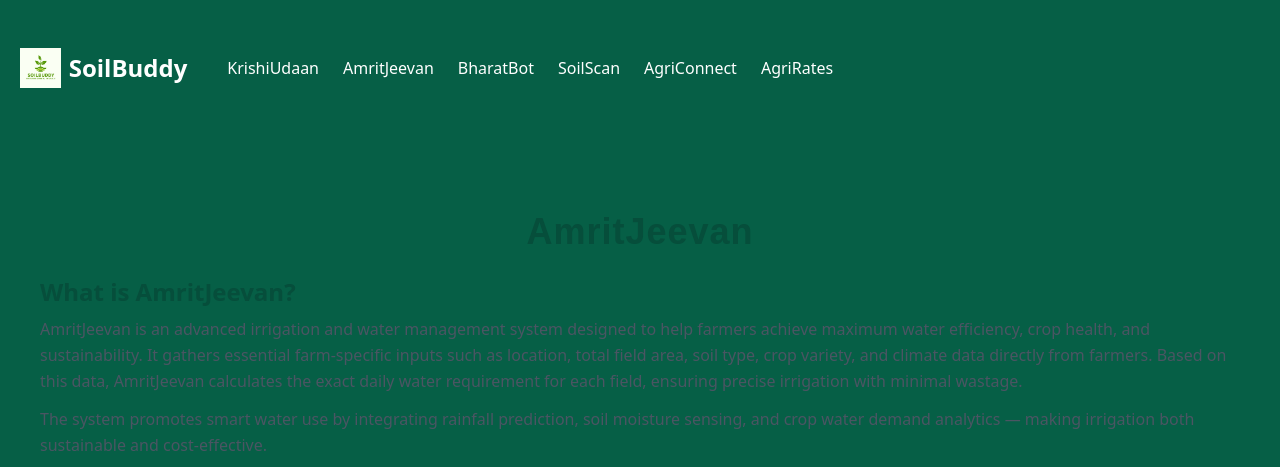
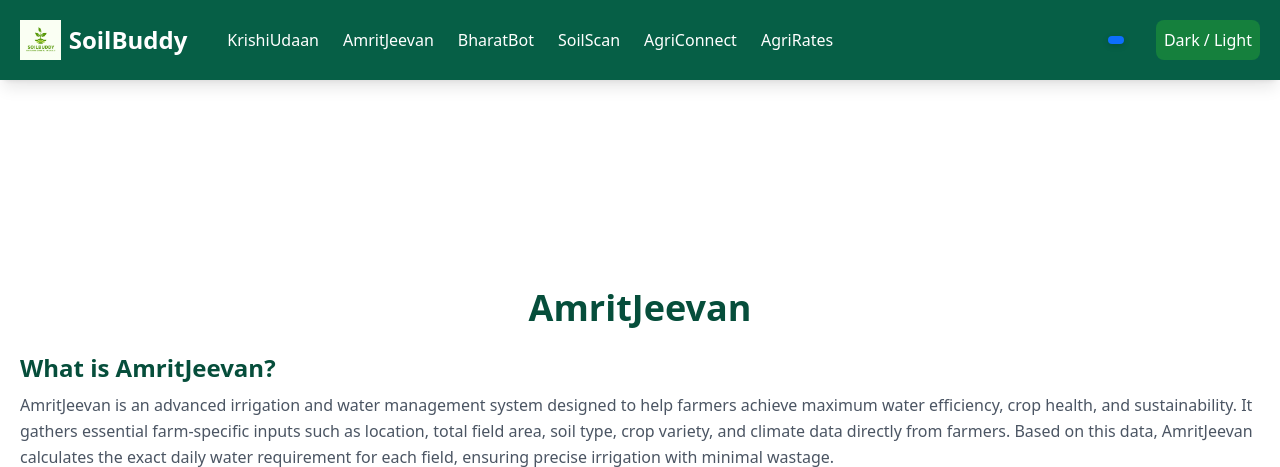
Before and after one commit to gamechangerfrombihar/SoilBuddy, a Flask app: page /amritjeevan/desc in a window 1280 px wide. Shown: the top 467 px of the page. Run offline with Flask 3, Linux system fonts and the light colour scheme; some libraries are stand-ins or nearby versions.

Commit message:
Update AmritJeevan.html

```diff
--- a/templates/AmritJeevan.html
+++ b/templates/AmritJeevan.html
@@ -33,7 +33,7 @@
 </head>
 <body class="light transition-all">
 
- <!-- Navbar -->
+<!-- Navbar -->
 <nav class="navbar text-white shadow-lg">
   <div class="container mx-auto flex flex-wrap p-5 flex-row items-center justify-between">
     <div class="flex items-center space-x-10">
@@ -50,6 +50,20 @@
         <a href="{{ url_for('agrirates') }}" class="hover:text-green-300 transition">AgriRates</a>
       </div>
     </div>
+
+   <nav class="flex items-center space-x-4">
+  <!-- Other navbar elements -->
+  {% include 'base.html' %}
+  <button id="theme-toggle" class="p-2 rounded-lg bg-green-700 hover:bg-green-800 text-white">
+    Dark / Light
+  </button>
+</nav>
+
+  </div>
+</nav>
+
+<div class="pt-24"></div>
+
 
 
   <div class="pt-24"></div>
```
